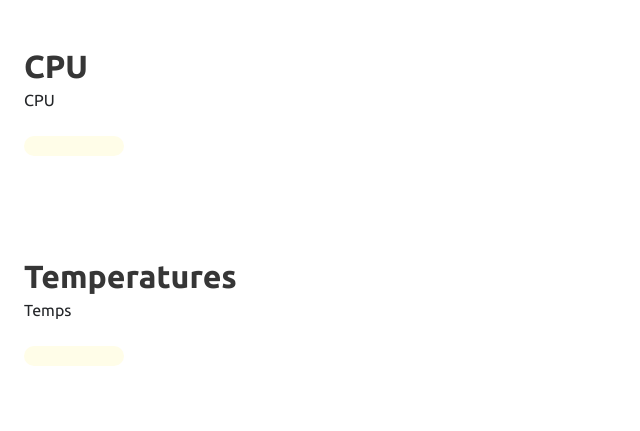
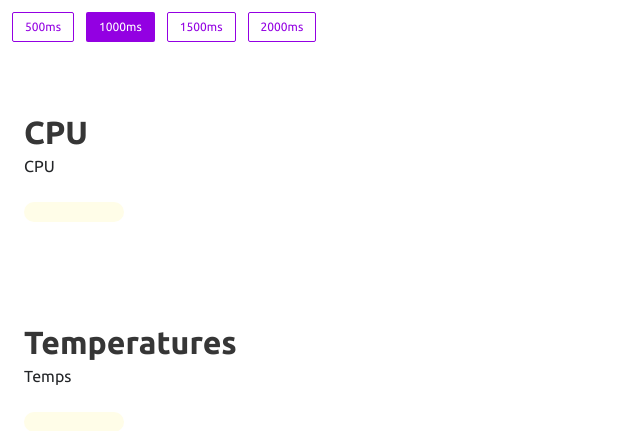
Before and after one commit to ninomerlino/norm, a Flask app: page / in a window 1280 px wide. Shown: the part 88-519 px from the top of the page, without its empty margins (0-640 px from the left). Run offline with Flask 2, Linux system fonts and the light colour scheme; data that the repository does not hold is empty.

Commit message:
i'm not goona sleep now

```diff
--- a/norm/static/js/main.js
+++ b/norm/static/js/main.js
@@ -15,7 +15,7 @@ class Client{
     static max_rate = 10000
     static min_rate = 500
     constructor(){
-        this.rate = 500
+        this.rate = 1000
         this.active = true
         this.buffer_size = 30
         this.static_data = {}
@@ -144,21 +144,23 @@ function randColor(){
     }
     return color;
 }
-function resizeCanvas(){
-    let canvas = document.getElementsByTagName("canvas")
-    for(let x = 0; x < canvas.length; x++)canvas[x].style.setProperty('heigth','400px')
-    console.log("resized")
-}
 function pause(){
     client.active = !client.active;
     toggle("pause-button", "pulsing");
     if(client.active)client.listener();
+}
+function change_update_rate(index){
+    let button = document.getElementById("rate-selector").children[index]
+    client.rate = parseInt(button.innerText.replace('ms',''))
+    let old_button = document.getElementsByClassName("is-last-speed")[0]
+    old_button.classList.remove("is-last-speed")
+    old_button.classList.add("is-outlined")
+    button.classList.remove("is-outlined")
+    button.classList.add("is-last-speed")
 }
 var client;
 async function start_client(){
     client = new Client()
     await client.setup()
     await client.listener()
-    resizeCanvas()
-    document.addEventListener('resize', resizeCanvas)
 }
--- a/norm/templates/index.html
+++ b/norm/templates/index.html
@@ -34,6 +34,14 @@
               </div>
           </nav>
           <!-- navbar -->
+          <div class="level">
+              <div id="rate-selector" class="level-left pt-3 pl-3">
+                <button class="level-item button is-primary is-outlined is-small" onclick="change_update_rate(0)"c>500ms</button>
+                <button class="level-item button is-primary is-last-speed is-small" onclick="change_update_rate(1)">1000ms</button>
+                <button class="level-item button is-primary is-outlined is-small" onclick="change_update_rate(2)" >1500ms</button>
+                <button class="level-item button is-primary is-outlined is-small" onclick="change_update_rate(3)" >2000ms</button>
+              </div>
+          </div>
           <!-- level -->
         <div>
             <section class="section">
```
Also changed, not shown: README.md.
